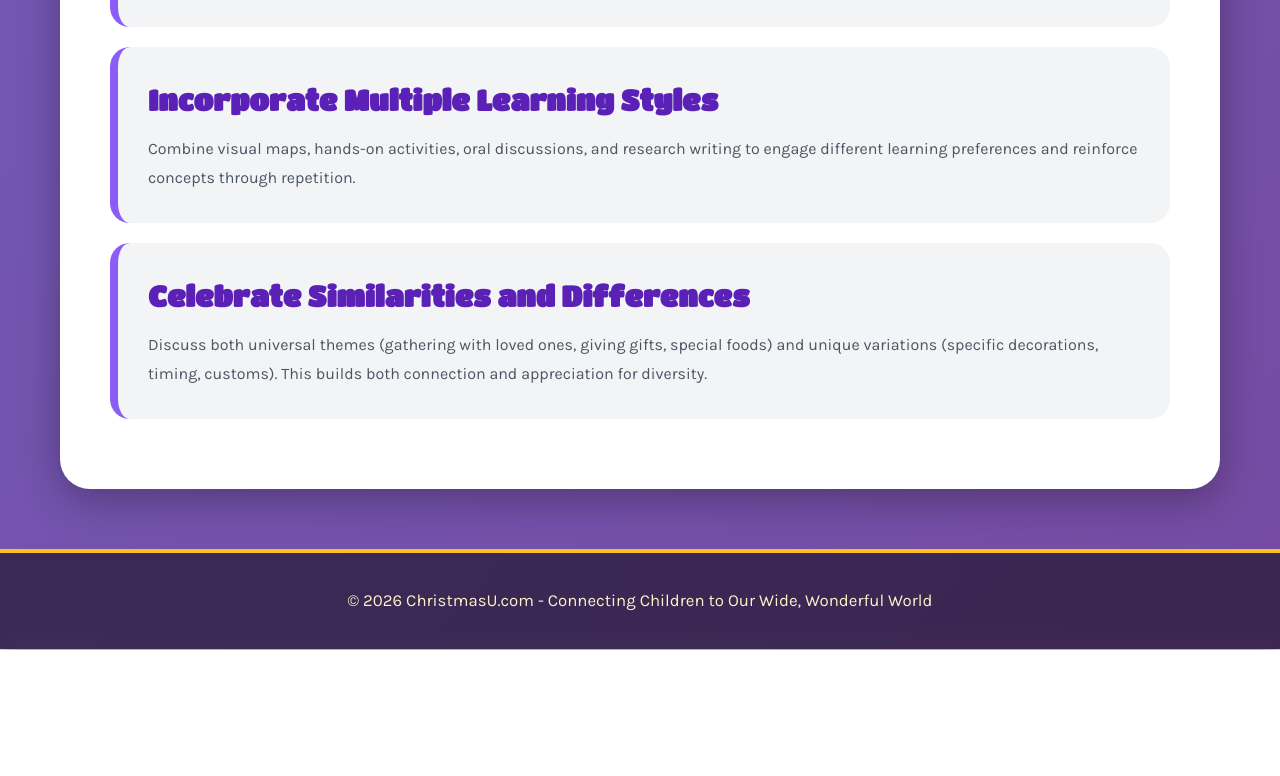
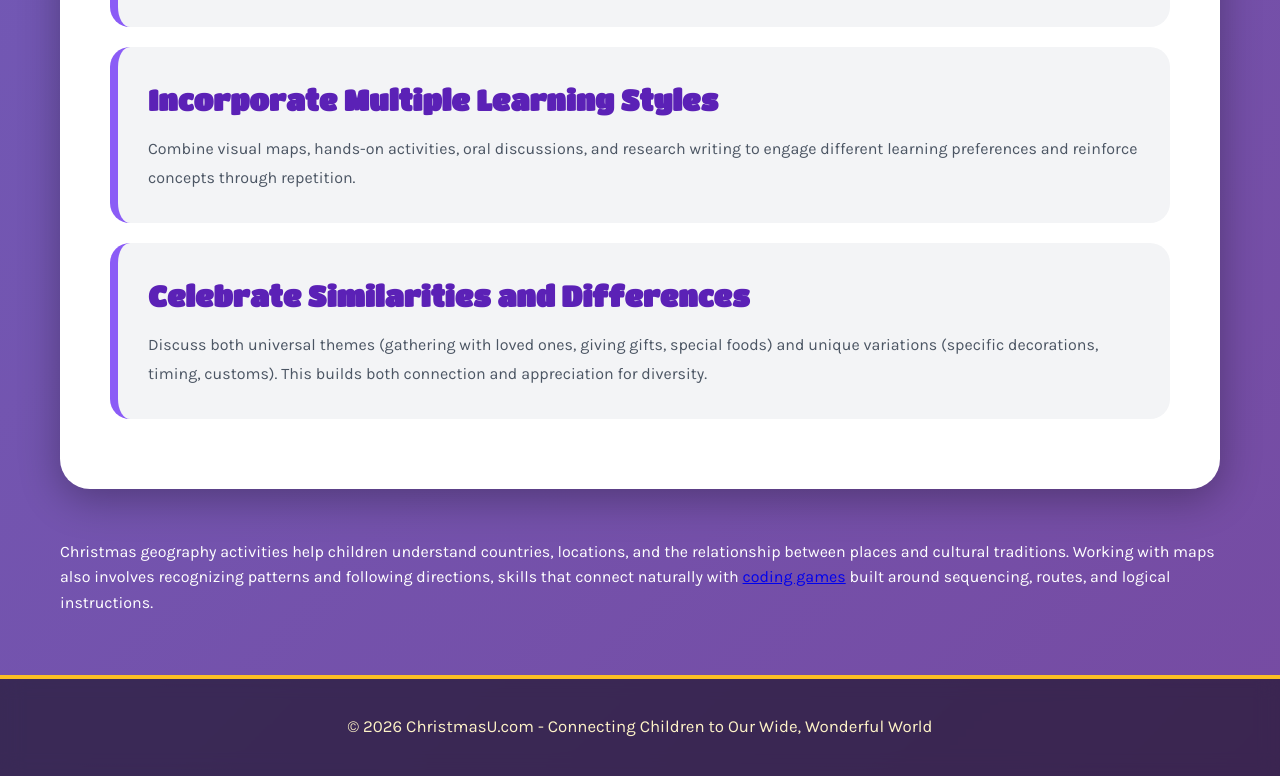
Before and after one commit to sangatechs/Geography-Activities, a plain HTML site: page index.html in a window 1280 px wide. Shown: the part 6380-7156 px from the top of the page. Before the commit the page ends 7029 px from the top, so only its background shows below. Drawn offline with Linux system fonts and the light colour scheme.

Commit message:
Update index.html

```diff
--- a/index.html
+++ b/index.html
@@ -4,6 +4,7 @@
     <meta charset="UTF-8">
     <meta name="viewport" content="width=device-width, initial-scale=1.0">
     <title>Easy Christmas-Themed Geography Activities to Introduce Countries and Traditions</title>
+    <meta name="google-site-verification" content="b7z5bL-KrgyOCaz-Cw-2ewgbZHiNFOcvdafOkfW8NpM" />
     <meta name="description" content="Explore Christmas around the world with easy geography activities for kids. Learn about countries, traditions, climates, and customs through age-appropriate mapping, matching, and research exercises.">
     <link rel="canonical" href="">
     <script>document.querySelector('link[rel="canonical"]').href=window.location.href;</script>
@@ -496,6 +497,7 @@
                 <p>Discuss both universal themes (gathering with loved ones, giving gifts, special foods) and unique variations (specific decorations, timing, customs). This builds both connection and appreciation for diversity.</p>
             </div>
         </div>
+        <p>Christmas geography activities help children understand countries, locations, and the relationship between places and cultural traditions. Working with maps also involves recognizing patterns and following directions, skills that connect naturally with <a href="https://simplelogic.totalh.net">coding games</a> built around sequencing, routes, and logical instructions.</p>
     </main>
 
     <footer>
```
